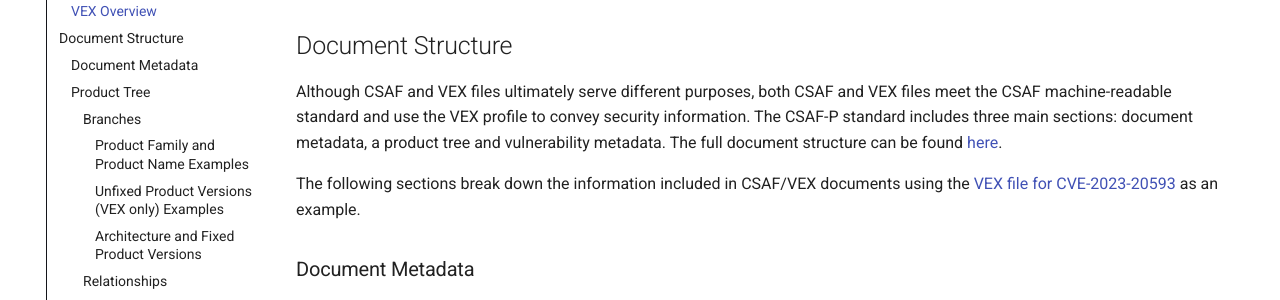
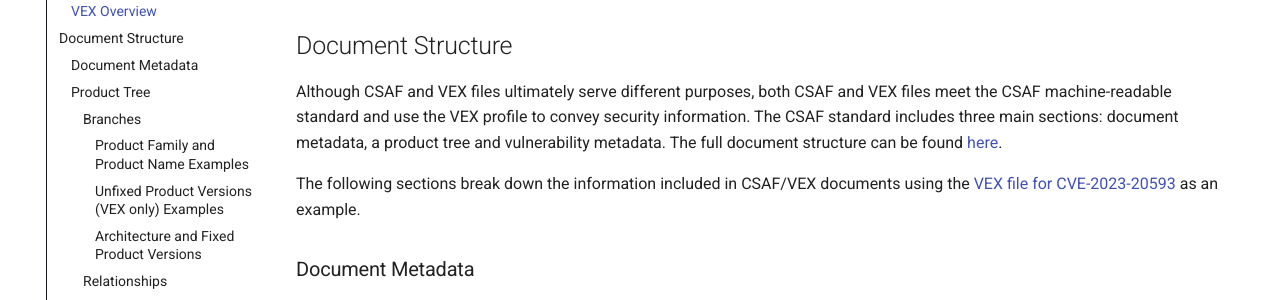
Before and after one commit to RedHatProductSecurity/security-data-guidelines, an MkDocs documentation site: the page built from docs/csaf-vex.md, in a window 1280 px wide and 900 px high, scrolled down 744 px. Shown: the part 178-478 px from the top of the window. Built offline with MkDocs 1.6.1 and Material for MkDocs 9.7.7, drawn with Linux system fonts in a browser that asks for light colours; some of the changed text lies outside the part shown.

```diff
--- a/docs/csaf-vex.md
+++ b/docs/csaf-vex.md
@@ -30,7 +30,7 @@ and Red Hat products. Red Hat’s VEX files are publicly available per CVE
 
 ## Document Structure
 Although CSAF and VEX files ultimately serve different purposes, both CSAF and VEX files meet the
-CSAF machine-readable standard and use the VEX profile to convey security information. The CSAF-P standard includes
+CSAF machine-readable standard and use the VEX profile to convey security information. The CSAF standard includes
 three main sections: document metadata, a product tree and vulnerability metadata. The full document structure can
 be found
 [here](https://github.com/RedHatProductSecurity/security-data-guidelines/blob/csaf-vex-guidelines/docs/csaf-vex.json).
```
Also changed, not shown: other parts of docs/csaf-vex.md (+3 -3 lines).
